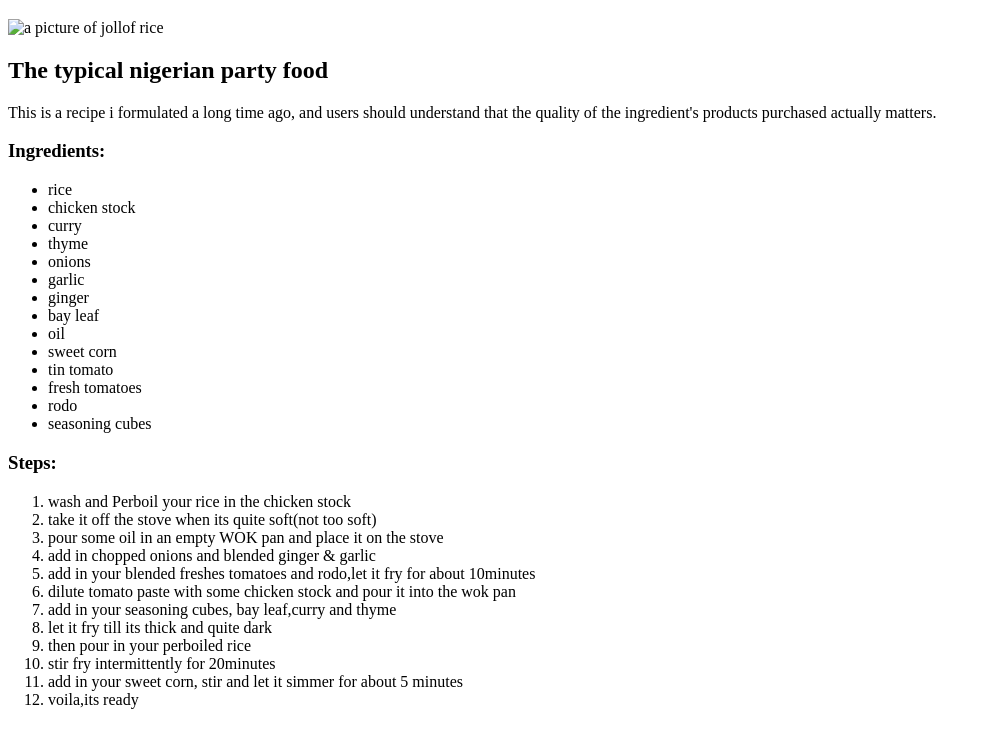
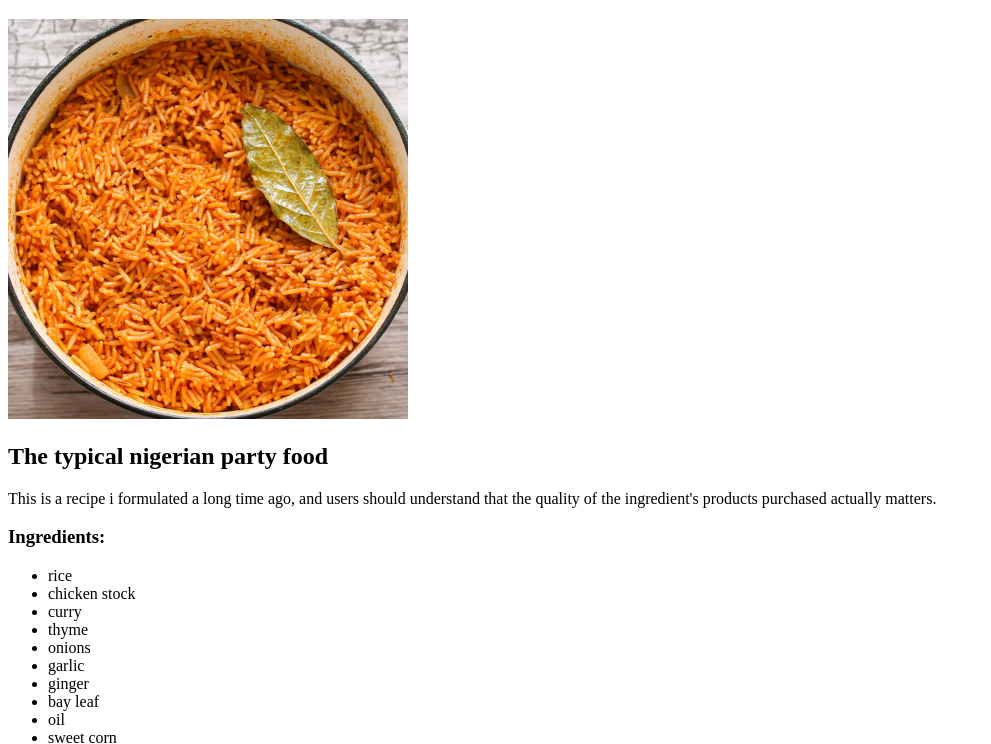
Before and after one commit to Ronke-Dev/odin-recipes, a plain HTML site: page recipes/jollof.html in a window 1280 px wide. Shown: the part 61-805 px from the top of the page, without its empty margins (0-991 px from the left). Drawn offline with Linux system fonts and the light colour scheme.

Commit message:
clear the typographical error in jollor rice recipe image name

```diff
--- a/recipes/jollof.html
+++ b/recipes/jollof.html
@@ -7,7 +7,7 @@
 </head>
 <body>
     <h1>Jollof rice recipe</h1>
-            <img src="../Images/Jollof_Rice_recipe.jpg" width="400" alt="a picture of jollof rice"/>
+            <img src="../Images/Jollof_Rice_recipe.jpeg" width="400" alt="a picture of jollof rice"/>
 
     <h2>The typical nigerian party food</h2>
                         <p>This is a recipe i formulated a long time ago, and users should
```
Also changed, not shown: recipes/scrambled_eggs.html (+1 -1 lines).
